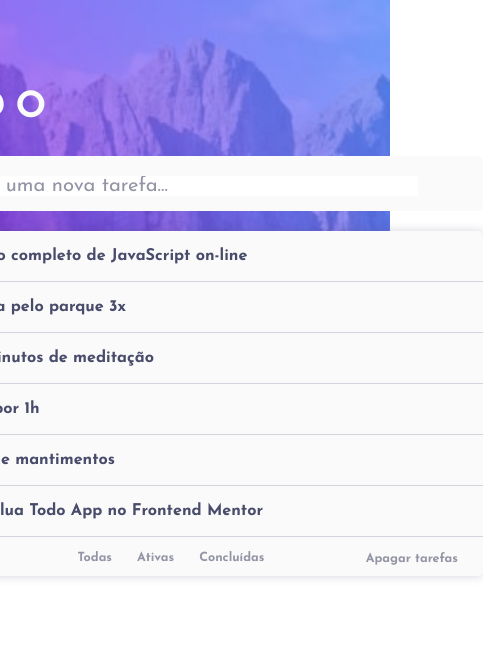
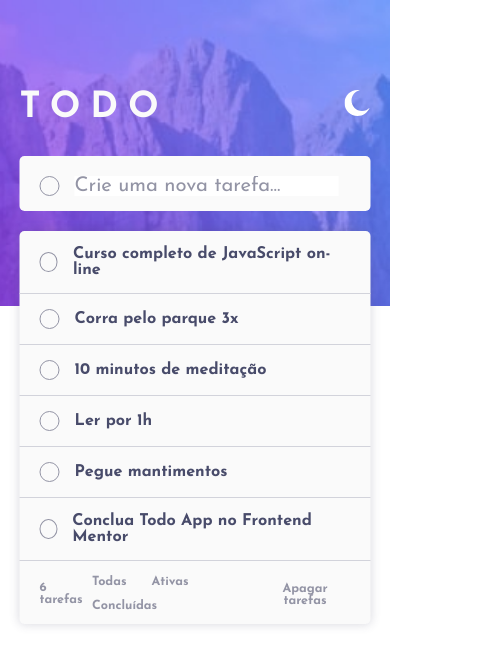
Before and after one commit to higor-costa/lista-de-tarefas, a React (Vite) app: page / in a window 390 px wide. Shown: the top 666 px of the page, 483 px wide, since content can reach past the window. Built offline with nearby package versions, Linux system fonts and the light colour scheme.

Commit message:
Ajusta largura do conteúdo

```diff
--- a/src/App.module.css
+++ b/src/App.module.css
@@ -111,4 +111,8 @@ footer button:hover {
   .cabecalho {
     background: url('./assets/images/bg-mobile-light.jpg') center/cover no-repeat;
   }
+
+  .conteudo {
+    width: 90%;
+  }
 }
```
